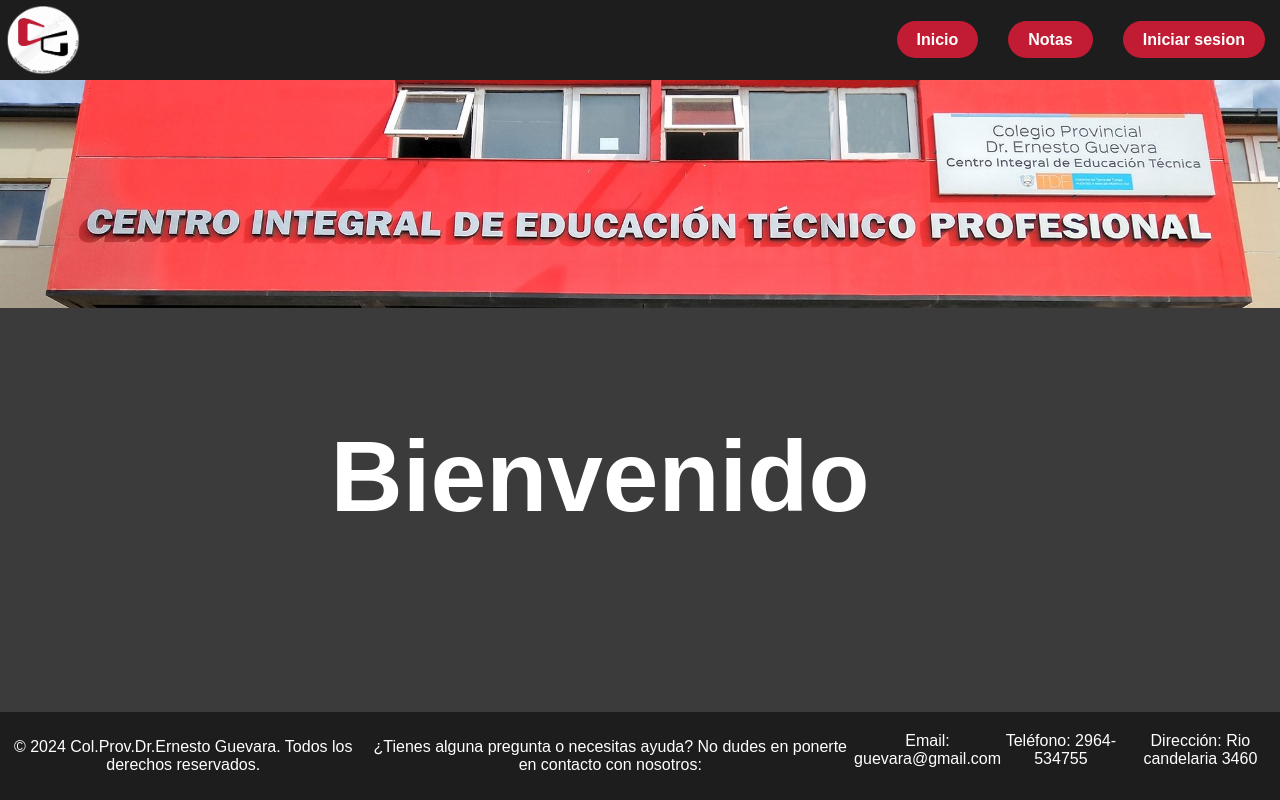
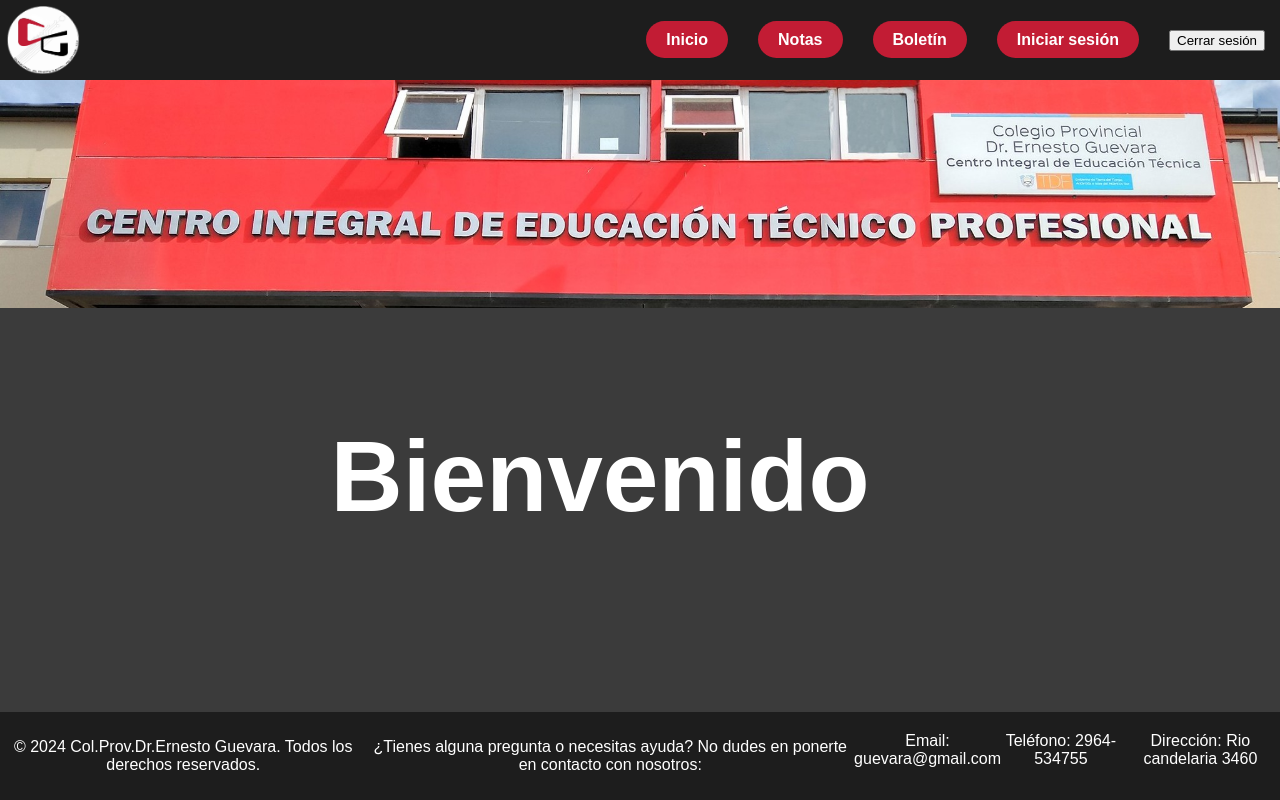
Before and after one commit to franmbow/TPI-Programacion, a website: page guevara-web/index.html in a window 1280 px wide. Drawn offline with Linux system fonts and the light colour scheme.

Commit message:
cambio de ids

```diff
--- a/guevara-web/index.html
+++ b/guevara-web/index.html
@@ -5,7 +5,6 @@
     <meta name="viewport" content="width=device-width, initial-scale=1.0">
     <title>Guevara</title>
     <link rel="stylesheet" href="style.css">
-    <link rel="stylesheet" href="index.css">
     <script src="user.js" defer></script>
 </head>
 <body>
@@ -13,8 +12,10 @@
         <img id="logo" src="/src/logo.png" alt="Logo de Guevara">
         <ul>
             <li><a href="index.html">Inicio</a></li>
-            <li><a href="panel.html">Notas</a></li>
-            <li><a href="login.html">Iniciar sesion</a></li>
+            <li id="panel" class="oculto"><a href="panel.html">Notas</a></li>
+            <li id="boletin" class=""><a id="boletinA">Boletín</a></li>
+            <li id="iniciar" class=""><a href="login.html">Iniciar sesión</a></li>
+            <li id="cerrar" class="oculto"><button>Cerrar sesión</button></li>
         </ul>
     </nav>
     <img id="banner" src="/src/banner.jpg" alt="Banner de Guevara">
```
